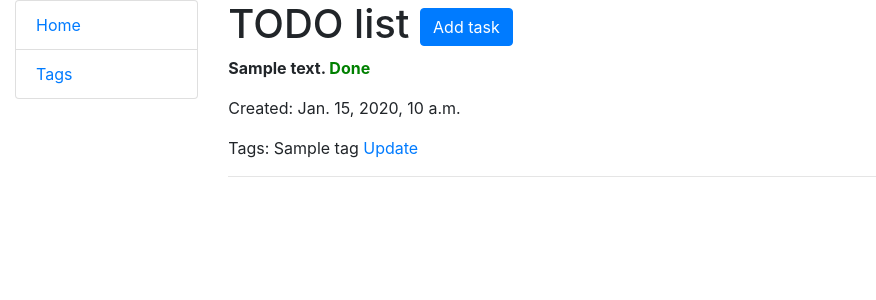
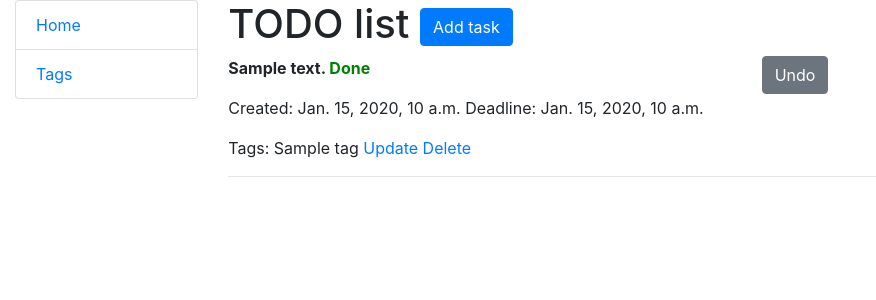
Before and after one commit to artemgrishko/Todo-django-project, a Django app: page / in a window 1280 px wide. Shown: the top 300 px of the page, without its empty margins (0-876 px from the left). Run offline with Django 5.2, Linux system fonts and the light colour scheme; tables that the repository leaves empty hold one stand-in row (values such as "Sample post").

Commit message:
add view assign_status_to_task

```diff
--- a/templates/todo/task_list.html
+++ b/templates/todo/task_list.html
@@ -8,6 +8,8 @@
     </a>
   </h1>
   {% for task in task_list %}
+    <div class="row">
+      <div class="col-md-6">
         <p>
           <strong>
             {{ task.content }}
@@ -18,10 +20,28 @@
             {% endif %}
           </strong>
         </p>
-    <p>Created: {{ task.date }}</p>
+      </div>
+      <div class="col-md-6">
+        <form action="{% url 'todo:assign_status_to_task' task.id %}" method="post">
+          {% csrf_token %}
+          {% if task.is_completed %}
+            <input type="submit" value="Undo" class="btn btn-secondary">
+          {% else %}
+            <input type="submit" value="Complete" class="btn btn-success">
+          {% endif %}
+        </form>
+      </div>
+    </div>
+    <p>
+      Created: {{ task.date }} Deadline: {{ task.deadline }}
+{#      {% if task.deadline %}#}
+{#        Deadline: {{ task.deadline }}#}
+{#      {% endif %}#}
+    </p>
     <p>
       Tags: {{ task.tag_list }}
       <a href="{% url 'todo:task-update' pk=task.id %}">Update</a>
+      <a href="{% url 'todo:task-delete' pk=task.id %}">Delete</a>
     </p>
     <hr>
   {% endfor %}
--- a/todo/models.py
+++ b/todo/models.py
@@ -7,7 +7,7 @@ class Tag(models.Model):
 
 class Task(models.Model):
     content = models.TextField()
-    date = models.DateTimeField()
+    date = models.DateTimeField(auto_now=True)
     deadline = models.DateTimeField(null=True, blank=True)
     is_completed = models.BooleanField()
     tags = models.ManyToManyField(Tag, related_name='tasks')
--- a/todo/urls.py
+++ b/todo/urls.py
@@ -1,6 +1,5 @@
 from django.urls import path
 from todo.views import (
-    # TaskListView,
     task_list,
     TagListView,
     TagCreateView,
@@ -8,16 +7,24 @@ from todo.views import (
     TagDeleteView,
     TaskCreateView,
     TaskUpdateView,
+    TaskDeleteView,
+    assign_status_to_task,
 )
 
 urlpatterns = [
     path("", task_list, name="task-list"),
     path("create/", TaskCreateView.as_view(), name="task-create"),
     path("<int:pk>/update/", TaskUpdateView.as_view(), name="task-update"),
+    path("<int:pk>/delete/", TaskDeleteView.as_view(), name="task-delete"),
     path("tags/", TagListView.as_view(), name="tag-list"),
     path("tags/create/", TagCreateView.as_view(), name="tag-create"),
     path("tags/<int:pk>/update/", TagUpdateView.as_view(), name="tag-update"),
-    path("tags/<int:pk>/delete/", TagDeleteView.as_view(), name="tag-delete")
+    path("tags/<int:pk>/delete/", TagDeleteView.as_view(), name="tag-delete"),
+    path(
+        "<int:task_id>/assign-status/",
+        assign_status_to_task,
+        name="assign_status_to_task"
+        ),
 ]
 
 app_name = "todo"
--- a/todo/views.py
+++ b/todo/views.py
@@ -1,4 +1,4 @@
-from django.shortcuts import render
+from django.shortcuts import render, redirect
 from django.urls import reverse_lazy
 from django.views import generic
 
@@ -24,6 +24,11 @@ class TaskUpdateView(generic.UpdateView):
     success_url = reverse_lazy("todo:task-list")
 
 
+class TaskDeleteView(generic.DeleteView):
+    model = Task
+    success_url = reverse_lazy("todo:task-list")
+
+
 class TagListView(generic.ListView):
     model = Tag
 
@@ -43,3 +48,13 @@ class TagUpdateView(generic.UpdateView):
 class TagDeleteView(generic.DeleteView):
     model = Tag
     success_url = reverse_lazy("todo:tag-list")
+
+
+def assign_status_to_task(request, task_id):
+    task = Task.objects.get(id=task_id)
+    if task.is_completed:
+        task.is_completed = False
+    else:
+        task.is_completed = True
+    task.save()
+    return redirect("todo:task-list")
```
Also changed, not shown: templates/todo/task_confirm_delete.html (added, +10 -0 lines). Lines whose indentation alone changed are shown as unchanged.
